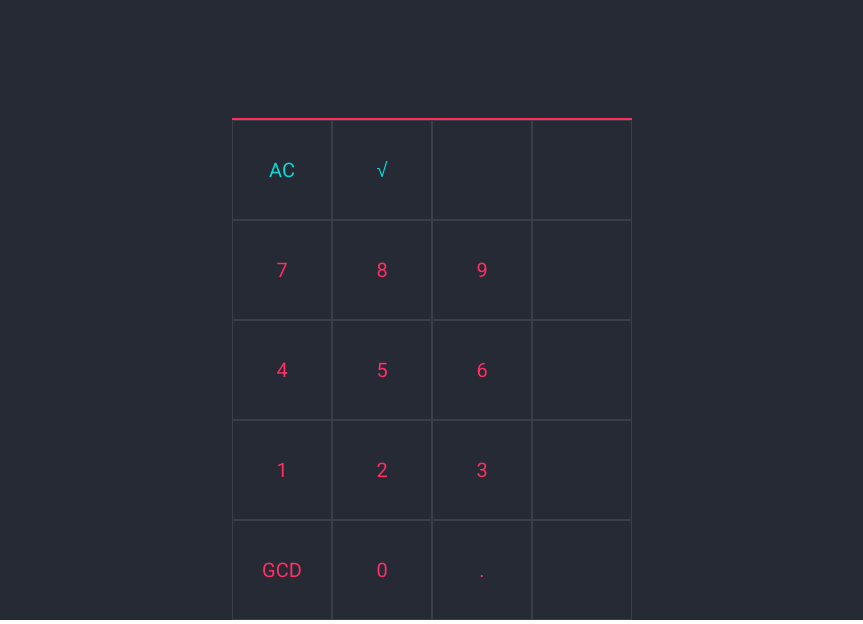
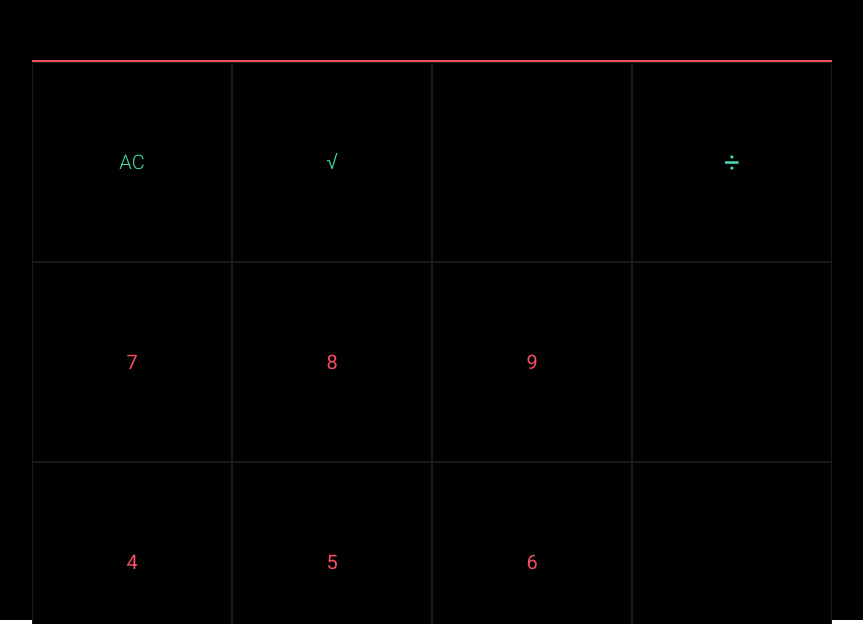
Before and after one commit to Jee-El/calculator, a plain HTML site: page index.html in a window 1280 px wide. Shown: the part 180-804 px from the top of the page, without its empty margins (208-1071 px from the left). Drawn offline with Linux system fonts and the light colour scheme.

Commit message:
Feat: Change UI colors

```diff
--- a/css/style.css
+++ b/css/style.css
@@ -5,63 +5,68 @@
 }
 
 /*
-    #08D9D6 blue
-    #252A34 black
-    #FF2E63 red
-    #EAEAEA white
+    #000100 black
+    #46DBB4 green
+    #F34E5F red
+    #547BD6 blue
 */
 
 html,
 body {
+	align-items: center;
+	display: flex;
 	font-family: Roboto, Arial, Helvetica, sans-serif;
-    display: flex;
 	justify-content: center;
-    align-items: center;
 }
 
 .main-container {
+	align-items: center;
+	background-color: #000100;
 	display: flex;
+	flex-flow: column wrap;
+	height: 100vh;
 	justify-content: flex-end;
-    align-items: center;
-    flex-flow: column wrap;
-    min-width: 100vw;
-    min-height: 100vh;
-    background-color: #252A34;
+	width: 100vw;
 }
 
 .calculation {
+	flex-grow: 1;
+	max-height: 200px;
+	max-width: 400px;
 	width: 100%;
-    max-height: 30vh;
-    flex-grow: 1;
 }
 .buttons {
-    border-top: 2px solid rgba(255, 46, 99);
+	align-items: center;
 	background-color: transparent;
+	border-top: 2px solid #f34e5f;
 	display: flex;
 	flex-flow: row wrap;
 	justify-content: center;
-    align-items: center;
 	max-height: 70vh;
-    max-width: 400px;
+	max-width: 800px;
 }
 .buttons > div {
-    background-color: #252A34;
+	align-items: center;
+	background-color: #000100;
 	border: 1px solid rgba(234, 234, 234, 0.1);
+	display: flex;
+	font-size: 1.25rem;
+	height: calc(100vw / 4);
+	justify-content: center;
+	max-width: 200px;
+	max-height: 200px;
+	text-align: center;
 	width: calc(100vw / 4);
-    height: calc(100vw / 4);
-    max-width: 100px;
-    max-height: 100px;
-    text-align: center;
-    display: flex;
-    justify-content: center;
-    align-items: center;
-    font-size: 1.25rem;
+}
+.numpad {
+	color: #f34e5f;
 	font-weight: 400;
 }
-
-.numpad {
-    color: #FF2E63;
+.operators {
+	color: #46dbb4;
+	font-weight: 300;
 }
-.operators {
-    color: #08D9D6;
+.operators.division {
+	font-size: 1.75rem;
+	font-weight: 400;
 }
--- a/index.html
+++ b/index.html
@@ -10,24 +10,25 @@
 			href="https://fonts.googleapis.com/css2?family=Poppins:wght@100;200;300;400&family=Roboto:wght@300;400;500&display=swap"
 			rel="stylesheet"
 		/>
-        <link href='https://css.gg/math-plus.css' rel='stylesheet'>
-        <link href='https://css.gg/math-minus.css' rel='stylesheet'>
-        <link href='https://css.gg/math-divide.css' rel='stylesheet'>
-        <link href='https://css.gg/math-percent.css' rel='stylesheet'>
-        <link href='https://css.gg/math-equal.css' rel='stylesheet'>
-        <link href='https://css.gg/close.css' rel='stylesheet'>
+		<link href="https://css.gg/math-plus.css" rel="stylesheet" />
+		<link href="https://css.gg/math-minus.css" rel="stylesheet" />
+		<link href="https://css.gg/math-divide.css" rel="stylesheet" />
+		<link href="https://css.gg/math-percent.css" rel="stylesheet" />
+		<link href="https://css.gg/math-equal.css" rel="stylesheet" />
+		<link href="https://css.gg/close.css" rel="stylesheet" />
 		<link rel="stylesheet" href="./css/style.css" />
 		<script src="index.js" defer></script>
 		<title>Calculator</title>
 	</head>
 	<body>
 		<div class="main-container">
+			<div class="sub-container">
 				<div class="calculation"></div>
 				<div class="buttons">
 					<div class="operators">AC</div>
 					<div class="operators">√</div>
 					<div class="operators"><i class="gg-math-percent"></i></div>
-				<div class="operators"><i class="gg-math-divide"></i></div>
+					<div class="operators division">÷</div>
 					<div class="numpad">7</div>
 					<div class="numpad">8</div>
 					<div class="numpad">9</div>
@@ -46,5 +47,6 @@
 					<div class="operators"><i class="gg-math-equal"></i></div>
 				</div>
 			</div>
+		</div>
 	</body>
 </html>
```
Lines whose indentation alone changed are shown as unchanged.
